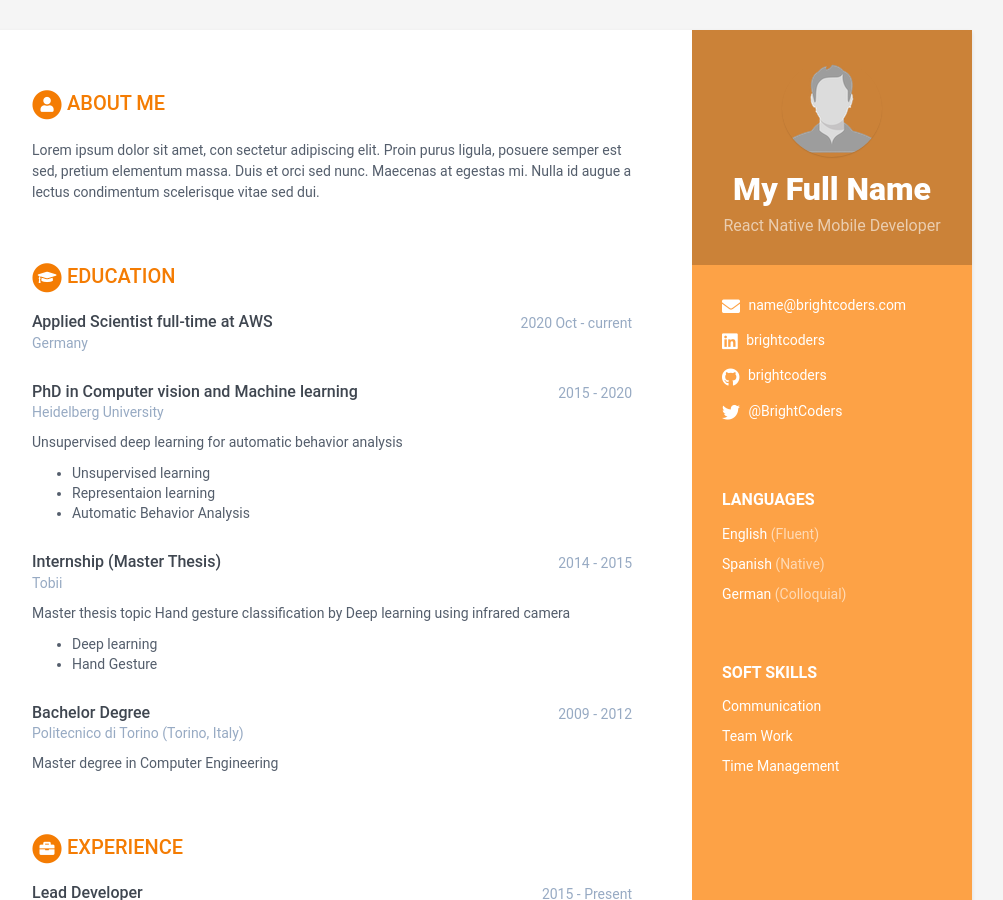
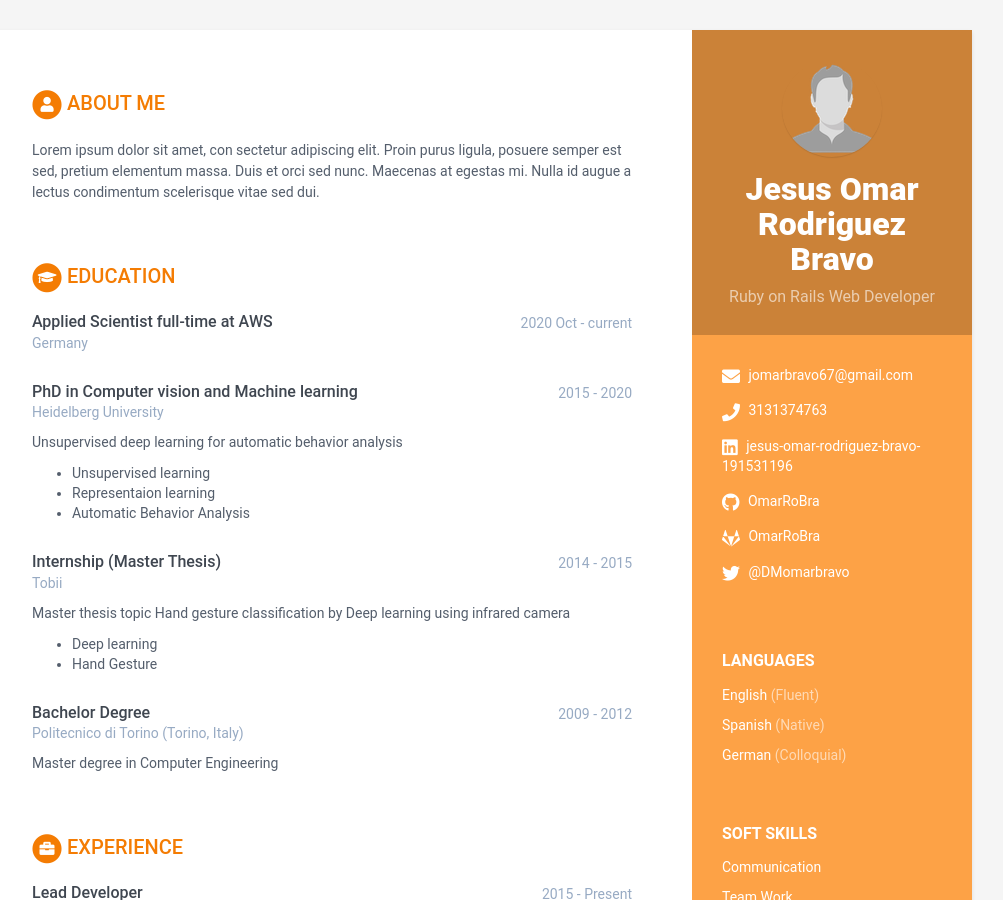
Before and after one commit to BC-MAY-21-ROR/kata-04-resume-OmarRoBra, a Jekyll site: the page built from index.html, in a window 1280 px wide and 900 px high. Shown: the whole window, without its empty margins (168-1171 px from the left). Built offline with Jekyll 4.4.1, drawn with Linux system fonts in a browser that asks for light colours.

Commit message:
Update data.yml

```diff
--- a/_data/data.yml
+++ b/_data/data.yml
@@ -7,19 +7,19 @@ sidebar:
   education: False # NO MODIFICAR
 
   # Profile information
-  name: My Full Name # Nombre completo
-  tagline: React Native Mobile Developer # React Native Mobile Developer ó Ruby on Rails Web Developer Según sea el caso
+  name: Jesus Omar Rodriguez Bravo # Nombre completo
+  tagline: Ruby on Rails Web Developer # React Native Mobile Developer ó Ruby on Rails Web Developer Según sea el caso
   avatar: profile.png # Colocar una imagen con tu foto de 100x100 pixels dentro de /assets/images
 
   # Actualiza tus datos de contacto
-  email: name@brightcoders.com
-  phone:
+  email: jomarbravo67@gmail.com
+  phone: 3131374763
   website: # No agregar http://
-  linkedin: brightcoders
-  github: brightcoders
-  gitlab:
+  linkedin: jesus-omar-rodriguez-bravo-191531196
+  github: OmarRoBra
+  gitlab: OmarRoBra
   bitbucket:
-  twitter: '@BrightCoders'
+  twitter: '@DMomarbravo'
   stack-overflow: # Number/Username, e.g. 123456/alandoe
   codewars:
   goodreads: # Number-Username, e.g. 123456-alandoe
```
